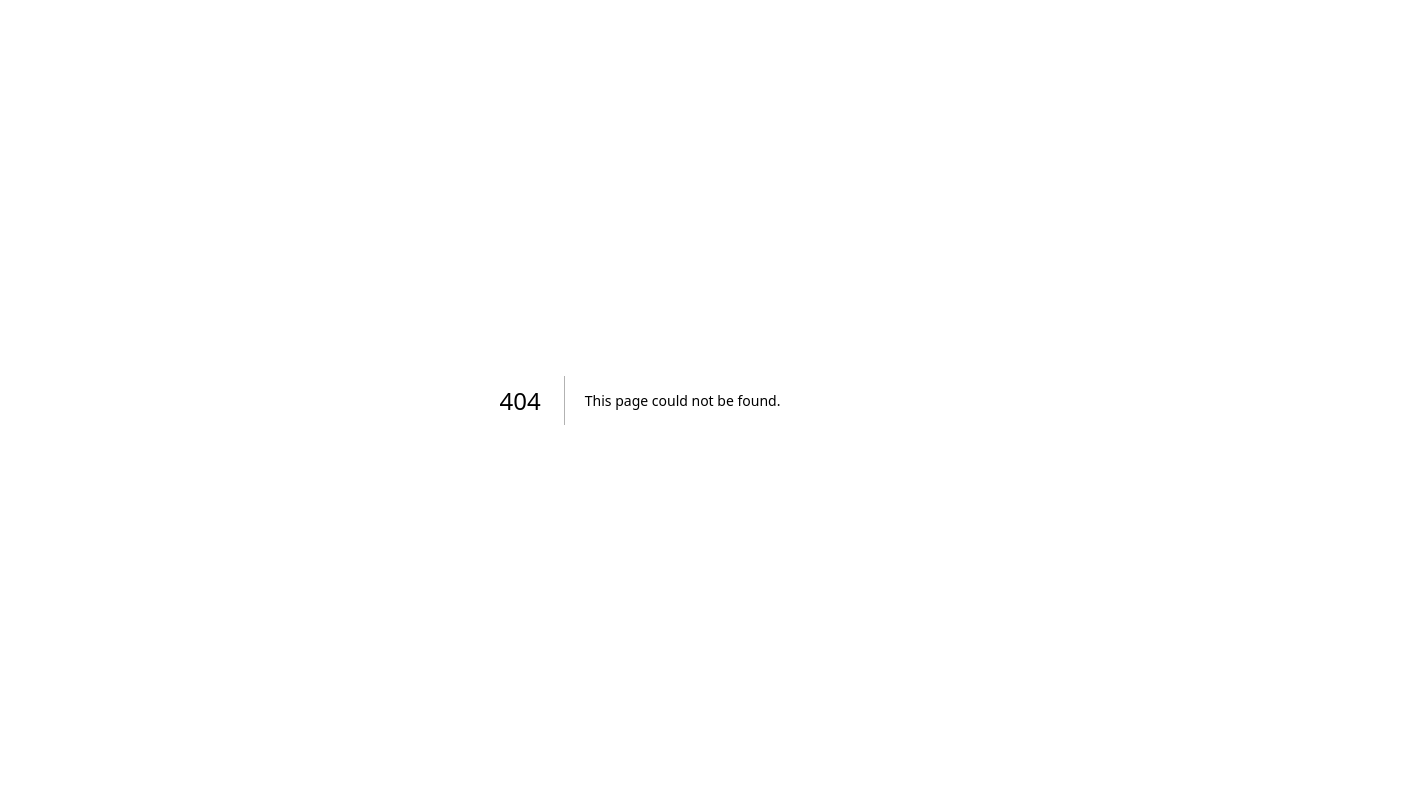
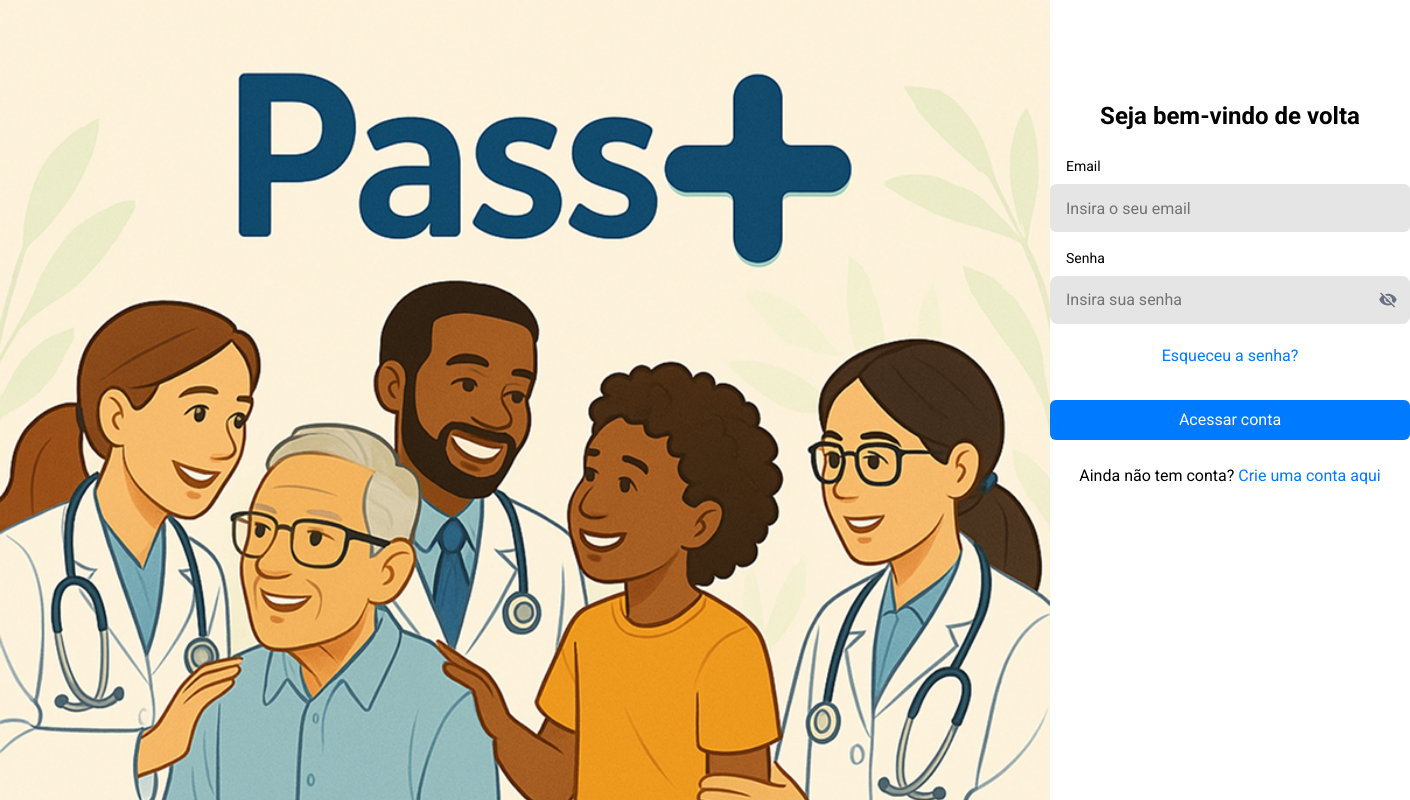
Before and after one commit to Guilherme549/PassMais-frontend, a Next.js app in the folder pass-mais/: page /login in a window 1280 px wide. Before the commit this address had no page. Shown: the top 800 px of the page, 1410 px wide, since content can reach past the window. Built offline with nearby package versions, Linux system fonts and the light colour scheme.

Commit message:
Feat: nextauth

```diff
--- a/pass-mais/src/app/(auth)/login/ page.tsx
+++ /dev/null
@@ -1,83 +0,0 @@
-'use client';
-
-import Image from "next/image";
-import Link from 'next/link';
-import { useState } from 'react';
-import { IoMdEye, IoMdEyeOff } from "react-icons/io";
-
-
-import LoginImage from "../../assets/Login-image.png";
-
-export default function Login() {
-    const [showPassword, setShowPassword] = useState(false);
-    const [formData, setFormData] = useState({
-        email: '',
-        password: '',
-        acceptTerms: false
-    });
-
-    const handleInputChange = (e: React.ChangeEvent<HTMLInputElement>) => {
-        const { name, value, type, checked } = e.target;
-        setFormData(prev => ({
-            ...prev,
-            [name]: type === 'checkbox' ? checked : value
-        }));
-    };
-
-    return (
-        <div className="flex ">
-            <Image
-                className="h-screen flex-none"
-                src={LoginImage}
-                alt="#"
-                width={1050}
-            />
-
-            <div className="w-[33.75rem] mx-auto ">
-
-                <div className="w-[22.5rem] mx-auto m-[100px]">
-                    <h2 className="text-2xl font-semibold mb-[24px] text-center">Seja bem-vindo de volta</h2>
-                    <form>
-                        <div>
-                            <div>
-                                <label htmlFor="email" className="flex flex-col text-sm pl-[16px] pb-[8px]">Email</label>
-                                <input id="email" type="email" className="outline-none  w-full h-[48px] bg-[#E5E5E5] mb-[16px] rounded-[6px] pl-[16px] focus:ring-2 focus:ring-blue-500 focus:ring-opacity-20" placeholder="Insira o seu email" />
-                            </div>
-
-                            <div className='relative'>
-                                <label htmlFor="password" className="flex flex-col text-sm pl-[16px] pb-[8px]">Senha</label>
-                                <div className='relative mb-[20px]'>
-                                    <input id="password" name="password" type={showPassword ? "text" : "password"} value={formData.password} onChange={handleInputChange} className="w-full px-4 py-3 rounded-lg focus:ring-2 focus:ring-blue-500 focus:ring-opacity-20 outline-none transition-colors duration-200 bg-[#E5E5E5] " placeholder="Insira sua senha" />
-                                    <button onClick={() => setShowPassword(!showPassword)} type='button' className="absolute right-3 top-1/2 -translate-y-1/2 text-gray-500 hover:text-gray-700">
-                                        {showPassword ? <IoMdEye size={20} /> : <IoMdEyeOff size={20} />}
-
-                                    </button>
-                                </div>
-
-                            </div>
-
-                            <div className="text-center mb-[32px]">
-                                <Link href="/register">
-                                    <span className="text-[#007AFF]">Esqueceu a senha?</span>
-                                </Link>
-                            </div>
-
-                        </div>
-                        <div className="text-center mb-[24px]">
-                            <button className="bg-[#007AFF] text-white w-full h-[40px] rounded-[6px]">Acessar conta</button>
-                        </div>
-
-                        <div className="size-12 font-regular text-center w-full line-we">
-                            <span>Ainda não tem conta?</span>
-                            <Link href="/register">
-                                <span className="text-[#007AFF]"> Crie uma conta aqui</span>
-                            </Link>
-                        </div>
-
-                    </form>
-                </div>
-
-            </div>
-        </div>
-    )
-}
--- /dev/null
+++ b/pass-mais/src/app/(auth)/login/page.tsx
@@ -0,0 +1,37 @@
+'use client';
+
+import LoginForm from "@/components/LoginForm";
+import Image from "next/image";
+import Link from 'next/link';
+import LoginImage from "../../assets/Login-image.png";
+
+export default function Login() {
+
+    return (
+        <div className="flex ">
+            <Image
+                className="h-full flex-none"
+                src={LoginImage}
+                alt="#"
+                width={1050}
+                priority
+            />
+
+            <div className="w-[33.75rem] mx-auto ">
+
+                <div className="w-[22.5rem] mx-auto m-[100px]">
+                    <h2 className="text-2xl font-semibold mb-[24px] text-center">Seja bem-vindo de volta</h2>
+                    < LoginForm />
+
+                    <div className="size-12 font-regular text-center w-full line-we">
+                        <span>Ainda não tem conta?</span>
+                        <Link href="/register">
+                            <span className="text-[#007AFF]"> Crie uma conta aqui</span>
+                        </Link>
+                    </div>
+                </div>
+
+            </div>
+        </div>
+    )
+}
--- a/pass-mais/src/app/(auth)/register/page.tsx
+++ b/pass-mais/src/app/(auth)/register/page.tsx
@@ -80,7 +80,6 @@ export default function Register() {
                                     id="phone"
                                     type="number"
                                     name="phone"
-                                    value={formData.phone}
                                     onChange={handleInputChange}
                                     className="outline-none w-full h-[48px] bg-[#E5E5E5] mb-[16px] rounded-[6px] pl-[16px] focus:ring-2 focus:ring-blue-500 focus:ring-opacity-20"
                                     placeholder="Digite o seu numero de telefone"
--- /dev/null
+++ b/pass-mais/src/app/api/auth/[...nextauth]/route.ts
@@ -0,0 +1,32 @@
+import NextAuth from "next-auth";
+import CredentialsProvider from "next-auth/providers/credentials";
+
+const handler = NextAuth({
+    pages: {
+        signIn: "/",
+    },
+    providers: [
+        CredentialsProvider({
+        name: 'Credentials',
+        credentials: {
+        email: { label: "Email", type: "email", placeholder: "jsmith" },
+        password: { label: "Password", type: "password" }
+        },
+        async authorize(credentials, req) {
+            if(!credentials) {
+                return null;
+            }
+            if(credentials.email === "guilhermevs54@gmail.com" && credentials.password === "123456") {
+                return {
+                    id: "1",
+                    name: "Guilherme",
+                    email: "guilhermevs54@gmail.com"
+            };
+        }
+        return null;
+        },
+    }),
+    ],
+});
+
+export { handler as GET, handler as POST };
--- /dev/null
+++ b/pass-mais/src/app/medical-appointments/page.tsx
@@ -0,0 +1,22 @@
+import { getServerSession } from "next-auth";
+import { redirect } from "next/navigation";
+
+export default async function MedicalAppointments() {
+    const session = await getServerSession();
+
+    if (!session) {
+        redirect("/");
+    }
+
+    return (
+        <div className="flex">
+            <div className="w-[33.75rem] mx-auto ">
+                <h1>Olá, {session?.user?.name}</h1>
+                <div className="w-[22.5rem] mx-auto m-[100px]">
+                    <h2 className="text-2xl font-semibold mb-[24px] text-center">Agendamentos médicos</h2>
+                    <p className="text-center mb-[24px]">Aqui você pode visualizar e gerenciar seus agendamentos médicos.</p>
+                </div>
+            </div>
+        </div>
+    );
+}
--- a/pass-mais/src/app/page.tsx
+++ b/pass-mais/src/app/page.tsx
@@ -1,4 +1,4 @@
-import Login from './(auth)/login/ page'
+import Login from './(auth)/login/page'
 
 export default function Home() {
   return (
--- /dev/null
+++ b/pass-mais/src/components/LoginForm.tsx
@@ -0,0 +1,70 @@
+"use client";
+
+import { signIn } from 'next-auth/react';
+import Link from 'next/link';
+import { useState } from 'react';
+import { IoMdEye, IoMdEyeOff } from "react-icons/io";
+
+export default function LoginForm() {
+    const [showPassword, setShowPassword] = useState(false);
+    const [formData, setFormData] = useState({
+        email: '',
+        password: '',
+        acceptTerms: false
+    });
+
+    const handleInputChange = (e: React.ChangeEvent<HTMLInputElement>) => {
+        const { name, value, type, checked } = e.target;
+        setFormData(prev => ({
+            ...prev,
+            [name]: type === 'checkbox' ? checked : value
+        }));
+    };
+
+    function login(e: React.FormEvent<HTMLFormElement>) {
+        e.preventDefault();
+        const Formdata = new FormData(e.currentTarget);
+
+        const data = {
+            email: Formdata.get('email'),
+            password: Formdata.get('password'),
+        }
+
+        signIn("credentials", {
+            ...data,
+            callbackUrl: "/medical-appointments", // redirecionar para a página de agendamentos médicos
+        })
+    }
+    return (
+        <form onSubmit={login}>
+            <div>
+                <div>
+                    <label htmlFor="email" className="flex flex-col text-sm pl-[16px] pb-[8px]">Email</label>
+                    <input id="email" type="email" name='email' className="outline-none  w-full h-[48px] bg-[#E5E5E5] mb-[16px] rounded-[6px] pl-[16px] focus:ring-2 focus:ring-blue-500 focus:ring-opacity-20" placeholder="Insira o seu email" />
+                </div>
+
+                <div className='relative'>
+                    <label htmlFor="password" className="flex flex-col text-sm pl-[16px] pb-[8px]">Senha</label>
+                    <div className='relative mb-[20px]'>
+                        <input id="password" name="password" type={showPassword ? "text" : "password"} value={formData.password} onChange={handleInputChange} className="w-full px-4 py-3 rounded-lg focus:ring-2 focus:ring-blue-500 focus:ring-opacity-20 outline-none transition-colors duration-200 bg-[#E5E5E5] " placeholder="Insira sua senha" />
+                        <button onClick={() => setShowPassword(!showPassword)} type='button' className="absolute right-3 top-1/2 -translate-y-1/2 text-gray-500 hover:text-gray-700">
+                            {showPassword ? <IoMdEye size={20} /> : <IoMdEyeOff size={20} />}
+
+                        </button>
+                    </div>
+
+                </div>
+
+                <div className="text-center mb-[32px]">
+                    <Link href="/register">
+                        <span className="text-[#007AFF]">Esqueceu a senha?</span>
+                    </Link>
+                </div>
+
+            </div>
+            <div className="text-center mb-[24px]">
+                <button className="bg-[#007AFF] text-white w-full h-[40px] rounded-[6px] cursor-pointer transition transform active:scale-95 duration-100">Acessar conta</button>
+            </div>
+        </form>
+    )
+}
```
